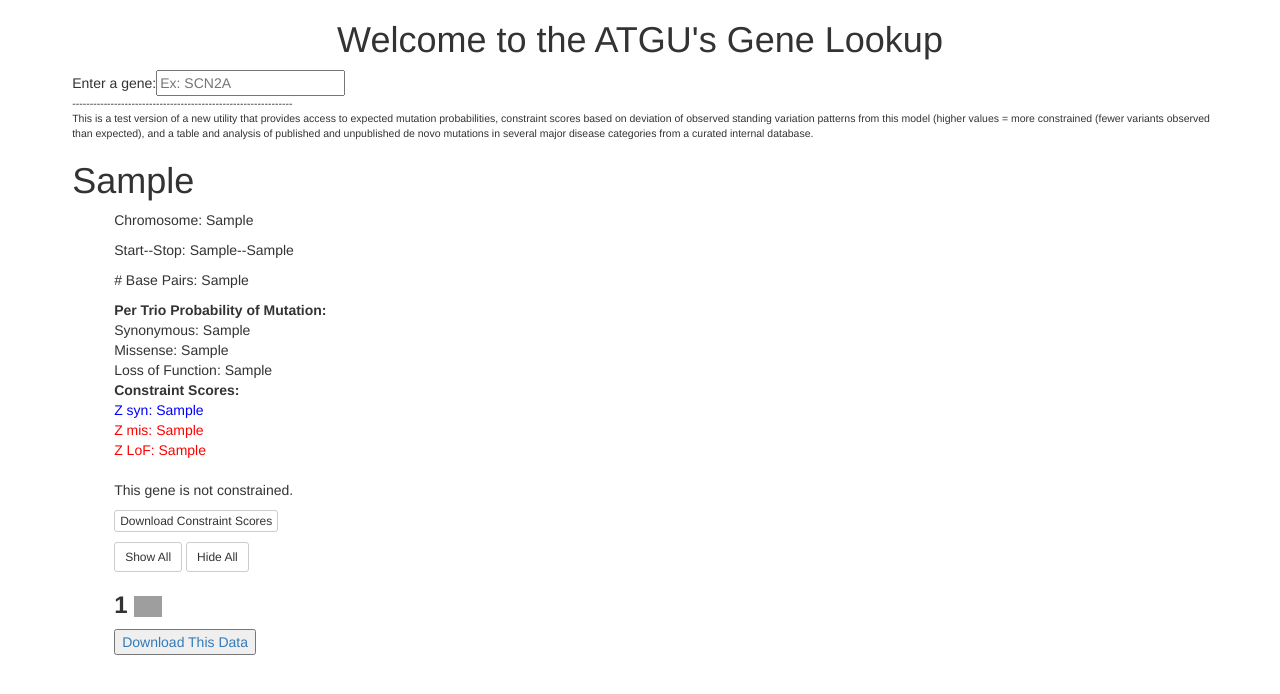
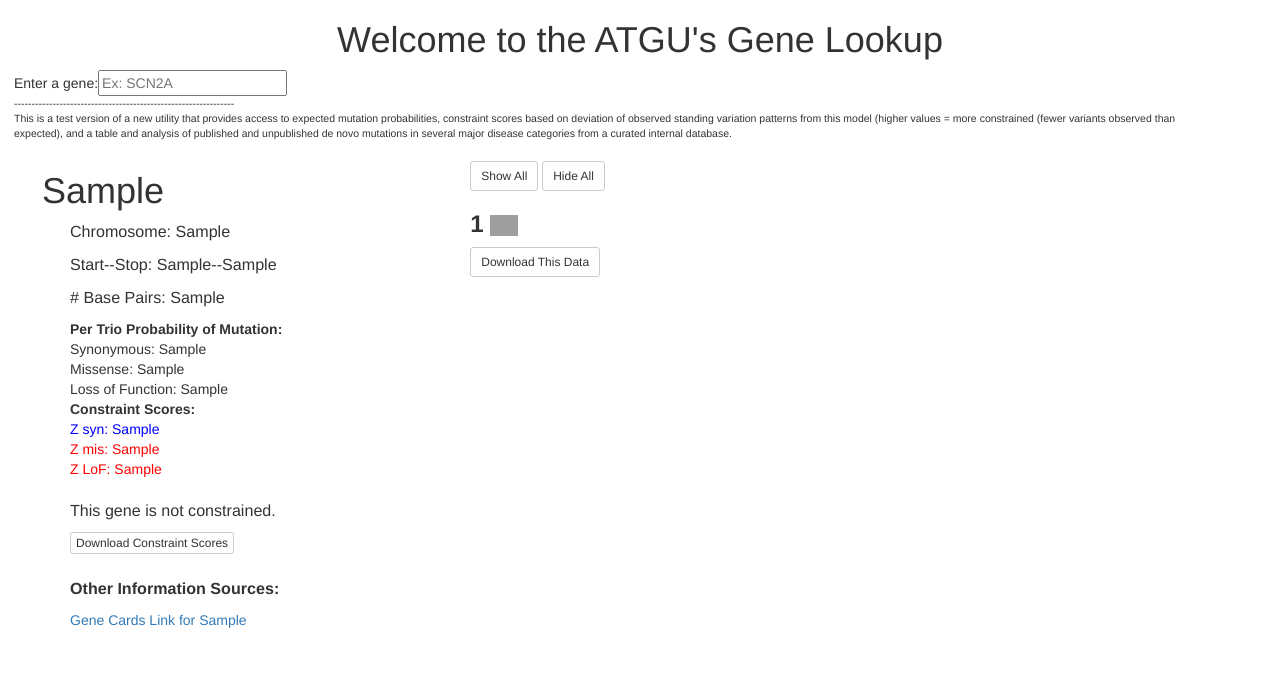
Before and after one commit to michaelchess/gene-lookup, a Flask app: template templates/GeneLookupRetry.html in a window 1280 px wide. Shown: the top 694 px of the page. Run offline with Flask 2, Linux system fonts and the light colour scheme; the template is opened without the code that fills it: most values are stand-ins (such as "Sample title", 1, 10 or a date in 2020); some libraries are stand-ins or nearby versions; grey boxes are pictures that could not be loaded.

Commit message:
styled the page

```diff
--- a/templates/GeneLookupRetry.html
+++ b/templates/GeneLookupRetry.html
@@ -5,28 +5,78 @@
 	<link rel="stylesheet" type="text/css" href="http://atgu.mgh.harvard.edu/media/style.css"/>-->
 	<meta name="viewport" content="width=device-width, initial-scale=1.0">
 	<!--<link rel="stylesheet" href="//netdna.bootstrapcdn.com/bootstrap/3.0.0-rc1/css/bootstrap.min.css">-->
+	<!--<link rel="stylesheet" href="http://getbootstrap.com/assets/css/docs.css">-->
 	<link rel="stylesheet" href="http://getbootstrap.com/dist/css/bootstrap.css">
-	<script src="//netdna.bootstrapcdn.com/bootstrap/3.0.0-rc1/js/bootstrap.min.js"></script>
+	<!--<script src="http://getbootstrap.com/dist/js/bootstrap.js"></script>-->
+	<script src="http://ajax.googleapis.com/ajax/libs/jquery/1.10.2/jquery.min.js"></script>
+	<script src="http://twitter.github.com/bootstrap/assets/js/bootstrap-affix.js" type="text/javascript" charset="utf-8"></script>
+
 	<style>
 		p{
-			font-size: 1em;
+			font-size: 1.15em;
 		}
+		/*@media screen and (min-width: 768px){*/
+		.affix{
+			top: 0;
+			display: block;
+		}
+		@media screen and (max-width: 992px){
+		.affix{
+			position: static;
+		}
+
+		}
+		.topStuff{
+			position: relative;
+			left: 1em;
+		}
+		@media screen and (max-width: 768px){
+		.topStuff{
+			left: 0em;
+			position: static;
+		}
+		}
+		@media screen and (min-width: 768px){
+		.mutations{
+			position: relative;
+			left: 5em;
+		}
+		}
+		/*div.affix-bottom{
+			width: 270px;
+			position: absolute;
+			display: block;
+		}
+		div.affix-top{
+			width: 270px;
+			position: fixed;
+			top: 200px;
+			display: block;
+		}*/
 	</style>
 </head>
 <body>
 	<h1 style="text-align:center" class="pageTitle">Welcome to the ATGU's Gene Lookup</h1>
 <!--<div class="col-12 col-sm-10 col-sm-offset-1 col-lg-10 col-lg-offset-1">-->
+<div class="row">
 <div class="col-12 col-sm-11 col-lg-11">
-<div style="position:relative; left:5%;">
+<div class="topStuff">
 	<form action="{{ url_for('lookupGene') }}" method="POST">
 		Enter a gene:<input type="text" name="requestedGene" placeholder="Ex: SCN2A">
 	</form>
 	<p style="font-size: 0.75em;">---------------------------------------------------------------<br>
 	This is a test version of a new utility that provides access to expected mutation probabilities, constraint scores based on deviation of observed standing variation patterns from this model (higher values = more constrained (fewer variants observed than expected), and a table and analysis of published and unpublished de novo mutations in several major disease categories from a curated internal database.</p>
+	</div>
 	{% if geneMutations != None: %}
 	{% if otherGeneInfo != None: %}
+
+<div class="row">
+<div class="col-12 col-sm-4 col-lg-4">
+<div class="affix-top" data-spy="affix" data-offset-top="150">
+<div style="position: relative; left: 3em;">
 		<h1 class="pageTitle">{{otherGeneInfo[1]}}</h1>
-<div style="position:relative; left:3em">
+<div style="position: relative; left: 2em;">
+<!--<div class="affix" style="top: 200px; left: 100px;,">-->
 		<p>Chromosome: {{otherGeneInfo[2]}}</p>
 		<p>Start--Stop: {{otherGeneInfo[3]}}--{{otherGeneInfo[4]}}</p>
 		<p># Base Pairs: {{otherGeneInfo[5]}}</p>
@@ -46,6 +96,14 @@
 			<p>This gene is not constrained.</p>
 		{% endif %}
 		<a href={{url_for('downloadConstraints')}}><button type="button" class="btn btn-default btn-xs" style="display: block;">Download Constraint Scores</button></a>
+		<p><br><b>Other Information Sources:</b></p>
+		<a href="http://www.genecards.org/cgi-bin/carddisp.pl?gene={{otherGeneInfo[1]}}&search={{otherGeneInfo[1]}}">Gene Cards Link for {{otherGeneInfo[1]}}</a>
+</div>
+</div>
+</div>
+</div>
+<div class="col-12 col-sm-8 col-lg-8">
+<div class="mutations">
 		<h5><button type="button" class="btn btn-default btn-sm" onclick="showAll()">Show All</button>
 		<button type="button" class="btn btn-default btn-sm" onclick="hideAll()">Hide All</button></h5>
 
@@ -98,8 +156,10 @@
 		</div>
 		{% endfor %}
 		<a href="{{ url_for('downloadGeneMuts', downloadString=strForDwnld, gene=theGene) }}">
-			<button type="button">Download This Data</button>
+			<button class="btn btn-default btn-sm" type="button">Download This Data</button>
 		</a>
+</div>
+</div>
 	{% else: %}
 		<p>Gene not found in our database.</p>
 	{% endif %}
@@ -123,7 +183,7 @@
 			}
 		}
 		function hideAll(){
-			divs = document.getElementsByTagName('div');
+			divs = document.getElementsByClassName('studyGroup');
 			for(var i = 0; i < divs.length; i++){
 				if(divs[i].id != 'page'){
 					divs[i].style.display = 'none';
```
